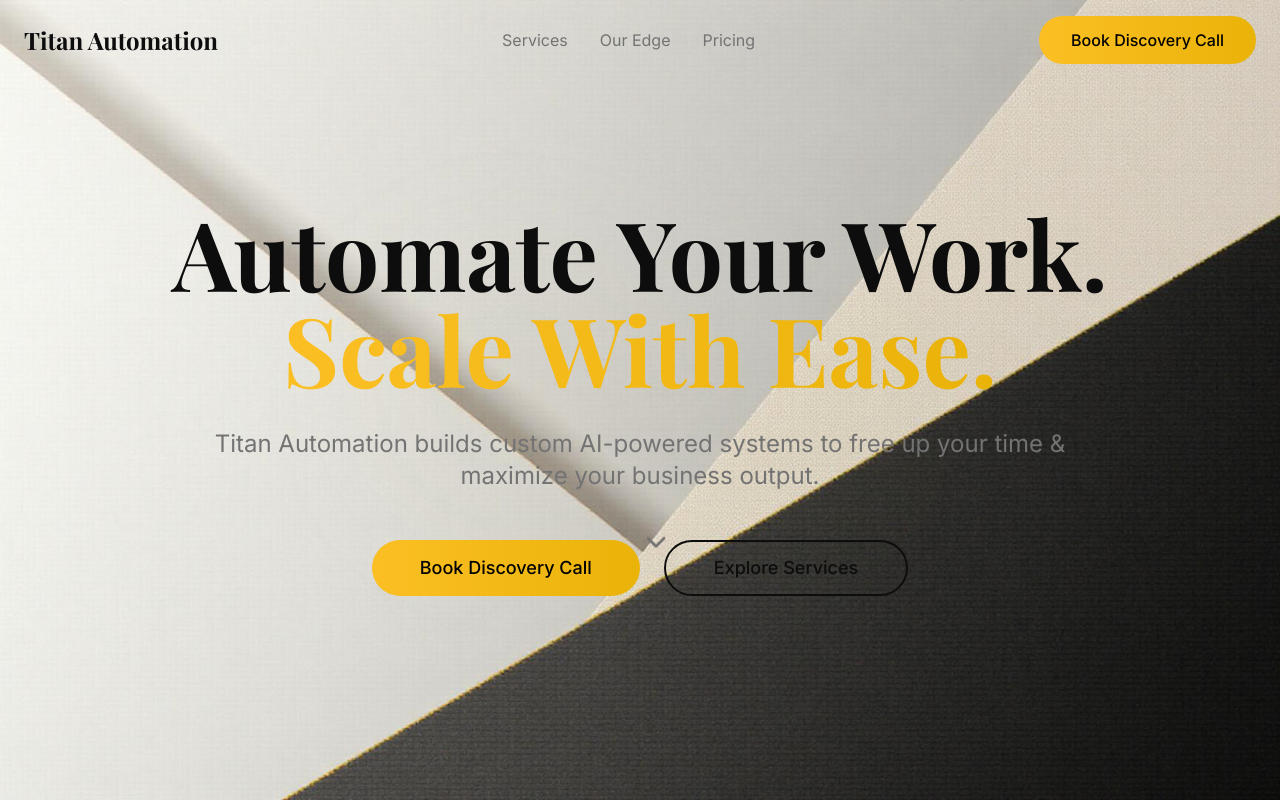
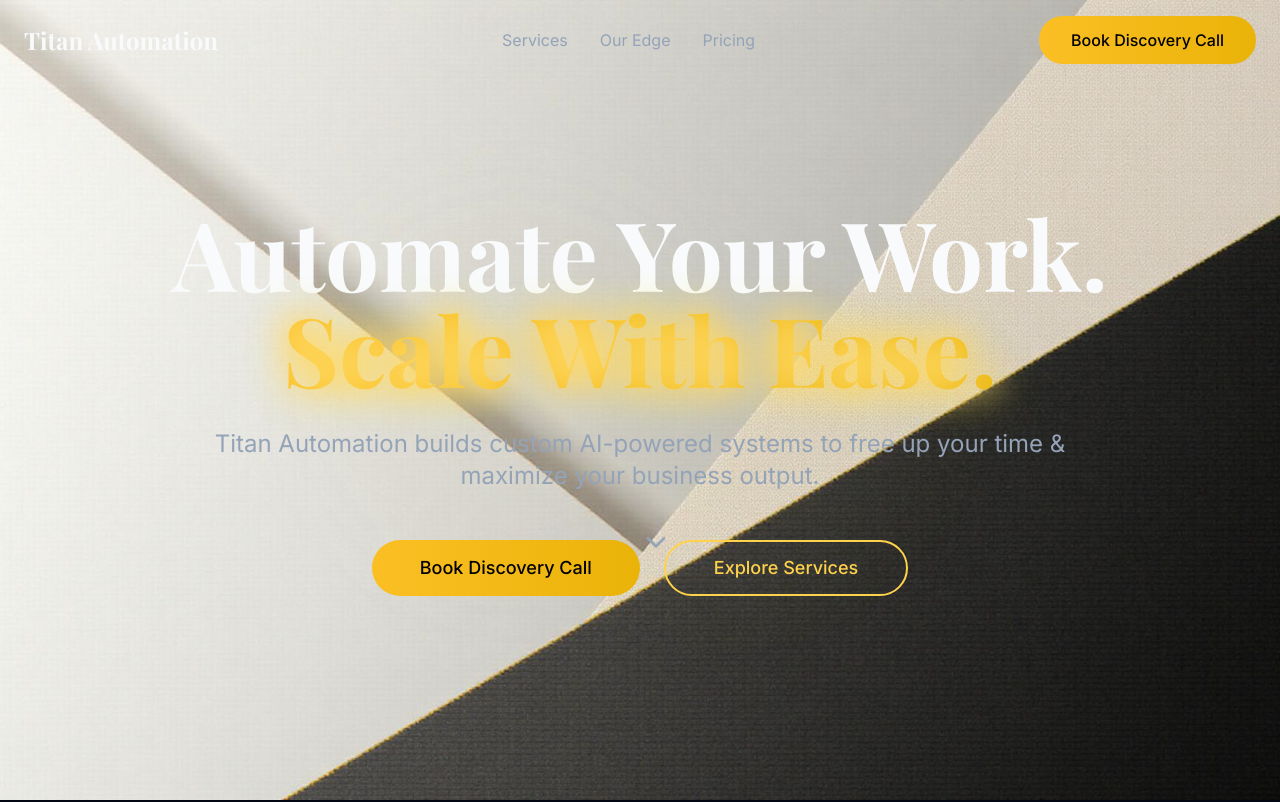
Before and after one commit to nickzsche21/titan-flow-forge, a React (Vite) app: page / in a window 1280 px wide. Shown: the top 802 px of the page. Built offline with nearby package versions, Linux system fonts and the light colour scheme.

Commit message:
Refine animations and background
Enhance website aesthetics with animated elements, a glowing mouse pointer effect, and a premium black or gradient background.

```diff
--- a/src/components/sections/hero-section.tsx
+++ b/src/components/sections/hero-section.tsx
@@ -22,15 +22,19 @@ const HeroSection = () => {
         backgroundBlendMode: 'overlay'
       }}
     >
-      {/* Subtle animated background elements */}
-      <div className="absolute inset-0 opacity-20">
+      {/* Animated background elements with premium effects */}
+      <div className="absolute inset-0 opacity-30">
         <div
-          className="absolute top-1/4 left-1/4 w-96 h-96 bg-accent/10 rounded-full blur-3xl"
-          style={{ transform: `translateY(${scrollY * 0.3}px)` }}
+          className="absolute top-1/4 left-1/4 w-96 h-96 bg-accent/10 rounded-full blur-3xl animate-float"
+          style={{ transform: `translateY(${scrollY * 0.3}px)`, animationDelay: '0s' }}
         />
         <div
-          className="absolute bottom-1/4 right-1/4 w-80 h-80 bg-accent/5 rounded-full blur-3xl"
-          style={{ transform: `translateY(${scrollY * -0.2}px)` }}
+          className="absolute bottom-1/4 right-1/4 w-80 h-80 bg-accent/5 rounded-full blur-3xl animate-float"
+          style={{ transform: `translateY(${scrollY * -0.2}px)`, animationDelay: '2s' }}
+        />
+        <div
+          className="absolute top-1/2 right-1/3 w-64 h-64 bg-primary/5 rounded-full blur-2xl animate-pulse-slow"
+          style={{ transform: `translateY(${scrollY * 0.1}px)` }}
         />
       </div>
 
@@ -38,7 +42,7 @@ const HeroSection = () => {
         <div className="max-w-5xl mx-auto">
           <h1 className="text-5xl md:text-7xl lg:text-8xl font-playfair font-bold text-foreground mb-8 leading-tight animate-fade-in">
             Automate Your Work.{' '}
-            <span className="text-gradient-gold">Scale With Ease.</span>
+            <span className="text-gradient-gold animate-glow">Scale With Ease.</span>
           </h1>
 
           <p className="text-xl md:text-2xl text-muted-foreground mb-12 max-w-4xl mx-auto leading-relaxed animate-slide-up">
--- /dev/null
+++ b/src/components/ui/cursor-glow.tsx
@@ -0,0 +1,29 @@
+import React, { useEffect } from 'react';
+
+const CursorGlow = () => {
+  useEffect(() => {
+    const cursor = document.createElement('div');
+    cursor.className = 'fixed w-5 h-5 rounded-full pointer-events-none z-[9999] mix-blend-difference';
+    cursor.style.background = 'radial-gradient(circle, hsl(var(--accent)) 0%, transparent 70%)';
+    cursor.style.boxShadow = '0 0 20px hsl(var(--accent)), 0 0 40px hsl(var(--accent)), 0 0 60px hsl(var(--accent))';
+    cursor.style.transform = 'translate(-50%, -50%)';
+    cursor.style.transition = 'transform 0.1s ease-out';
+    document.body.appendChild(cursor);
+
+    const updateCursor = (e: MouseEvent) => {
+      cursor.style.left = e.clientX + 'px';
+      cursor.style.top = e.clientY + 'px';
+    };
+
+    document.addEventListener('mousemove', updateCursor);
+
+    return () => {
+      document.removeEventListener('mousemove', updateCursor);
+      document.body.removeChild(cursor);
+    };
+  }, []);
+
+  return null;
+};
+
+export default CursorGlow;
--- a/src/index.css
+++ b/src/index.css
@@ -8,39 +8,40 @@ All colors MUST be HSL. Fonts: Inter (body), Playfair Display (headings)
 
 @layer base {
   :root {
-    /* Luxury Color Palette - Pure, Minimal, Premium */
-    --background: 0 0% 100%;
-    --foreground: 0 0% 5%;
+    /* Luxury Color Palette - Premium Dark Theme */
+    --background: 222 84% 4%;
+    --foreground: 210 40% 98%;
 
     /* Card & Surface Colors */
-    --card: 0 0% 100%;
-    --card-foreground: 0 0% 5%;
-    --card-hover: 0 0% 98%;
+    --card: 222 84% 6%;
+    --card-foreground: 210 40% 98%;
+    --card-hover: 222 84% 8%;
 
     /* Popover Colors */
-    --popover: 0 0% 100%;
-    --popover-foreground: 0 0% 5%;
+    --popover: 222 84% 6%;
+    --popover-foreground: 210 40% 98%;
 
-    /* Primary - Deep Black for Authority */
-    --primary: 0 0% 5%;
-    --primary-foreground: 0 0% 98%;
+    /* Primary - Gold for Premium Touch */
+    --primary: 45 100% 65%;
+    --primary-foreground: 222 84% 4%;
 
-    /* Secondary - Soft Gray for Elegance */
-    --secondary: 0 0% 96%;
-    --secondary-foreground: 0 0% 20%;
+    /* Secondary - Dark Surface */
+    --secondary: 222 84% 8%;
+    --secondary-foreground: 210 40% 98%;
 
-    /* Muted - Subtle Grays */
-    --muted: 0 0% 94%;
-    --muted-foreground: 0 0% 45%;
+    /* Muted - Subtle Dark Grays */
+    --muted: 222 84% 10%;
+    --muted-foreground: 215 20.2% 65%;
 
-    /* Accent - Gold Metallic for Premium Touch */
-    --accent: 45 100% 65%;
-    --accent-foreground: 0 0% 5%;
+    /* Accent - Bright Gold */
+    --accent: 45 100% 70%;
+    --accent-foreground: 222 84% 4%;
 
     /* Luxury Gradients */
     --gradient-gold: linear-gradient(135deg, 45 100% 65%, 35 100% 55%);
-    --gradient-chrome: linear-gradient(135deg, 0 0% 85%, 0 0% 95%, 0 0% 85%);
-    --gradient-hero: linear-gradient(180deg, 0 0% 100%, 0 0% 98%);
+    --gradient-chrome: linear-gradient(135deg, 222 84% 15%, 222 84% 8%, 222 84% 15%);
+    --gradient-hero: linear-gradient(135deg, 222 84% 4%, 222 84% 6%, 222 84% 4%);
+    --gradient-premium: linear-gradient(135deg, 222 84% 2%, 222 84% 8%, 45 100% 15%);
 
     /* Premium Shadows */
     --shadow-soft: 0 4px 24px -4px rgba(0, 0, 0, 0.06);
@@ -56,8 +57,8 @@ All colors MUST be HSL. Fonts: Inter (body), Playfair Display (headings)
     --destructive-foreground: 0 0% 98%;
 
     /* Form Elements */
-    --border: 0 0% 90%;
-    --input: 0 0% 95%;
+    --border: 222 84% 15%;
+    --input: 222 84% 8%;
     --ring: 45 100% 65%;
 
     /* Border Radius */
@@ -111,7 +112,7 @@ All colors MUST be HSL. Fonts: Inter (body), Playfair Display (headings)
   }
 
   body {
-    @apply bg-background text-foreground font-inter;
+    @apply bg-gradient-premium text-foreground font-inter;
   }
 
   /* Typography Hierarchy */
@@ -191,6 +192,18 @@ All colors MUST be HSL. Fonts: Inter (body), Playfair Display (headings)
   .animate-scale-in {
     animation: scaleIn 0.6s cubic-bezier(0.25, 0.46, 0.45, 0.94) forwards;
   }
+
+  .animate-glow {
+    animation: glow 2s ease-in-out infinite alternate;
+  }
+
+  .animate-float {
+    animation: float 6s ease-in-out infinite;
+  }
+
+  .animate-pulse-slow {
+    animation: pulse-slow 4s ease-in-out infinite;
+  }
 }
 
 @keyframes fadeIn {
@@ -225,3 +238,30 @@ All colors MUST be HSL. Fonts: Inter (body), Playfair Display (headings)
     transform: scale(1);
   }
 }
+
+@keyframes glow {
+  from {
+    text-shadow: 0 0 20px hsl(var(--accent)), 0 0 30px hsl(var(--accent)), 0 0 40px hsl(var(--accent));
+  }
+  to {
+    text-shadow: 0 0 30px hsl(var(--accent)), 0 0 40px hsl(var(--accent)), 0 0 50px hsl(var(--accent));
+  }
+}
+
+@keyframes float {
+  0%, 100% {
+    transform: translateY(0px);
+  }
+  50% {
+    transform: translateY(-20px);
+  }
+}
+
+@keyframes pulse-slow {
+  0%, 100% {
+    opacity: 1;
+  }
+  50% {
+    opacity: 0.5;
+  }
+}
--- a/src/pages/Index.tsx
+++ b/src/pages/Index.tsx
@@ -5,10 +5,12 @@ import ServicesSection from '../components/sections/services-section';
 import EdgeSection from '../components/sections/edge-section';
 import PricingSection from '../components/sections/pricing-section';
 import FooterSection from '../components/sections/footer-section';
+import CursorGlow from '../components/ui/cursor-glow';
 
 const Index = () => {
   return (
-    <div className="min-h-screen">
+    <div className="min-h-screen cursor-none">
+      <CursorGlow />
       <Navigation />
       <HeroSection />
       <ServicesSection />
--- a/tailwind.config.ts
+++ b/tailwind.config.ts
@@ -62,6 +62,7 @@ export default {
 				'gradient-gold': 'var(--gradient-gold)',
 				'gradient-chrome': 'var(--gradient-chrome)',
 				'gradient-hero': 'var(--gradient-hero)',
+				'gradient-premium': 'var(--gradient-premium)',
 			},
 			boxShadow: {
 				'soft': 'var(--shadow-soft)',
```
